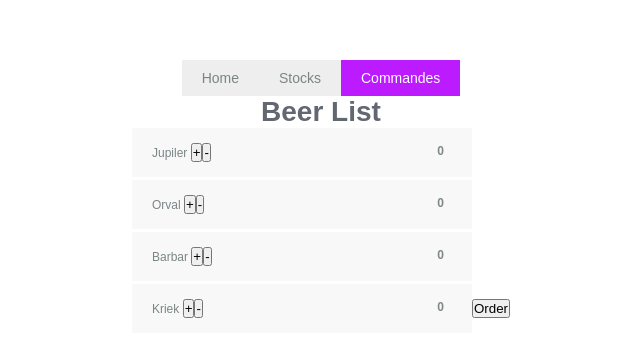
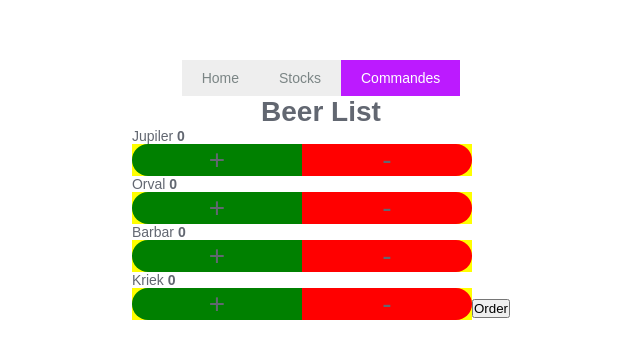
Before and after one commit to brochape/FOSDEM_Bar, a React app: page / in a window 1280 px wide. Both pictures are taken after a click on the item "Commandes". Shown: the whole page, without its empty margins (319-959 px from the left). Built offline with nearby package versions, Linux system fonts and the light colour scheme; what autobahn would draw is missing.

Commit message:
[enh?] Large buttons

```diff
--- a/index.js
+++ b/index.js
@@ -126,6 +126,21 @@
     }
 };
 
+class VeryLargeButton extends React.Component {
+    constructor(props){
+        super(props)
+        let v = 'vlg-button'
+        let l = (props.left) ? 'left' : 'right'
+        this.bclass = `${v} ${v}-${l} ${props.className}`
+    }
+
+    render(){
+        return <div className={this.bclass} {...this.props}>
+                   {this.props.children}
+               </div>
+    }
+}
+
 class Product extends React.Component {
 
     constructor(props){
@@ -135,15 +150,17 @@
     render(){
         var buttons = [];
         if (this.props.inc) {
-            buttons.push(<button  onClick={this.props.inc}>+</button>);
+            buttons.push(<VeryLargeButton left onClick={this.props.inc}>+</VeryLargeButton>);
         }
         if (this.props.dec) {
-            buttons.push(<button onClick={this.props.dec}>-</button>);
+            buttons.push(<VeryLargeButton right onClick={this.props.dec}>-</VeryLargeButton>);
         }
-        return  <p>
+        return  <div>
                     {this.props.name} <b>{this.props.quantity}</b>
-                    {buttons}
-                </p>;
+                    <div className="vlg">
+                        {buttons}
+                    </div>
+                </div>;
 
     }
 
--- a/stylesheet.css
+++ b/stylesheet.css
@@ -84,3 +84,33 @@
 #products p.active b{
     color: #fff;
 }
+
+
+/* VeryLargeButton container */
+.vlg {
+    font-size: 200%;
+    background-color: yellow;
+}
+
+/* A button */
+.vlg-button {
+    text-align: center;
+    margin: auto;
+    cursor: pointer;
+    display: inline-block;
+    width: 50%;
+    background-color: green;
+}
+
+/* Left part */
+.vlg-button-left {
+    border-top-left-radius: 20px;
+    border-bottom-left-radius: 20px;
+}
+
+/* Right part */
+.vlg-button-right {
+    border-top-right-radius: 20px;
+    border-bottom-right-radius: 20px;
+    background-color: red;
+}
```
